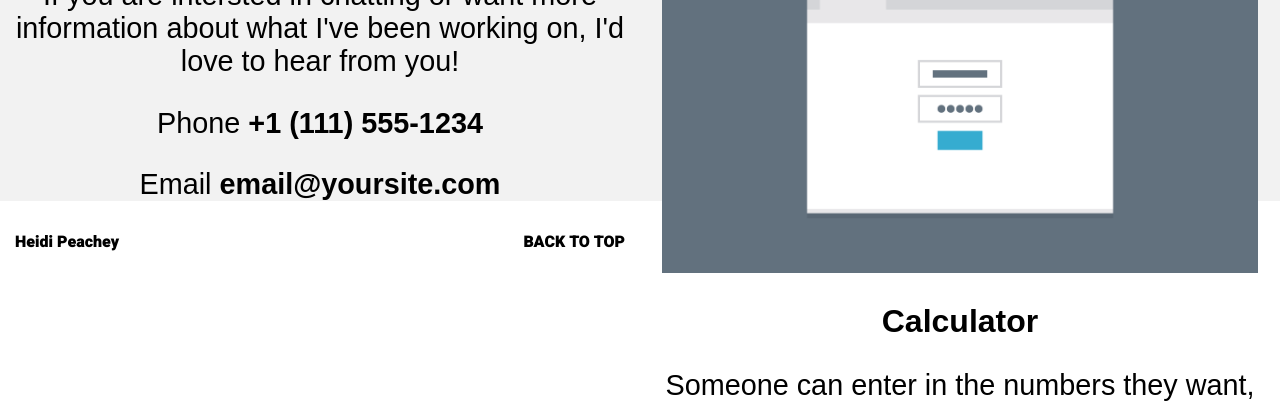
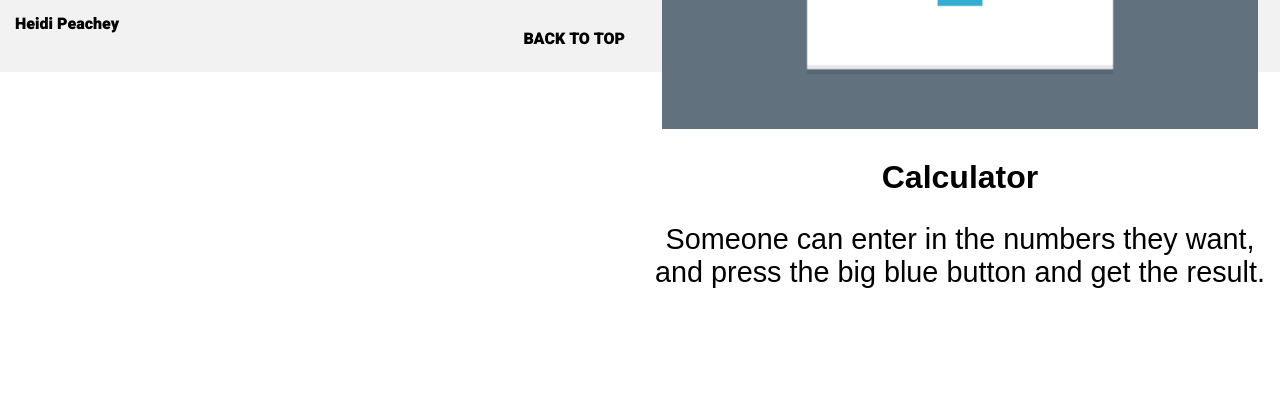
Before and after one commit to heidirochelle/techdegree_project_2, a plain HTML site: page index.html in a window 1280 px wide. Shown: the part 2396-2800 px from the top of the page. After the commit the page ends 2710 px from the top, so only its background shows below. Drawn offline with Linux system fonts and the light colour scheme.

Commit message:
Changes
More changes to css. Struggling to fix footer.

```diff
--- a/css/styles.css
+++ b/css/styles.css
@@ -19,6 +19,7 @@ body {
 h1 {
   font-size: 3.5em;
   font-family: 'Heebo', sans-serif;
+  margin: 0;
 }
 
 h2 {
@@ -34,6 +35,7 @@ h3 {
 p {
   font-size: 1.8em;
   font-family: 'OpenSans', sans-serif;
+  margin: 0 auto;
 }
 
 /*Psuedo Classes*/
@@ -97,17 +99,15 @@ a:hover {
 .name {
   font-size: 1em;
   font-family: 'Heebo', sans-serif;
-  display: inline-block;
-  margin: 0;
 }
 
 .main-footer {
-  background: #f2f2f2;
-  display: inline;
+  background-color: #f2f2f2;
   justify-content: space-around;
-  margin: 25px;
-  padding: 15px 0;
+  margin: 0 auto;
+  padding: 15px 15px;
   height: 75px;
+  width: 100%;
 }
 
 .contact {
@@ -116,17 +116,22 @@ a:hover {
 
 .name {
   float: left;
-  margin-left: 15px;
 }
 
 .top-nav {
   float: right;
-  margin-right: 15px;
+  padding: 15px 15px;
+}
+
+.portfolio {
+  background-color: #fff;
 }
 
 /*Media Queries*/
 
 @media (min-width: 768px) {
+
+
 
   .nav li {
     display: inline;
@@ -151,7 +156,7 @@ a:hover {
     display: inline;
   }
 
-  .portfolio {
+  .portfolio0 {
     float: left;
     max-width: 50%;
     padding: 25px 0;
@@ -186,6 +191,8 @@ a:hover {
     max-width: 50%;
     padding: 25px 0;
   }
+
+
 }
 
 @media (min-width: 1024px) {
--- a/index.html
+++ b/index.html
@@ -26,9 +26,10 @@
       a degree in front-end web development at Treehouse and am excited to put my skills to use!</p>
     </div>
 
+  <section class="portfolio">
     <h3>Portfolio</h3>
 
-      <div class="portfolio">
+      <div class="portfolio0">
         <img class="portfolio-photo" src="images/portfolio-1.png" alt="Photograph of a marketing page">
         <h2>Marketing Page</h2>
         <p>This project shows the front page of a marketing website meant for a specific business I am interested in.</p>
@@ -63,8 +64,9 @@
         <h2>Calculator</h2>
         <p>Someone can enter in the numbers they want, and press the big blue button and get the result.</p>
       </div>
+    </section>
 
-      <div  class="contact">
+      <div class="contact">
         <h2>Contact</h2>
             <p>If you are intersted in chatting or want more information about what I've been working on, I'd love to hear from you!</p>
             <p>Phone<strong> +1 (111) 555-1234</strong></p>
@@ -75,7 +77,7 @@
   <footer class="main-footer">
       <p class="name">Heidi Peachey</p>
       <a class="top-nav"  href="#">BACK TO TOP</a>
-</footer>
+  </footer>
 
 </body>
 </html>
```
